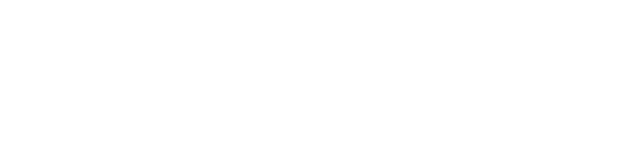
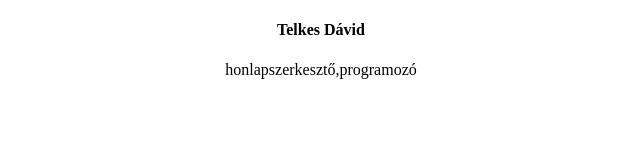
Before and after one commit to TDavid86/bemutatkozooldal, a plain HTML site: page index.html in a window 1280 px wide. Shown: the whole page, without its empty margins (319-959 px from the left). Drawn offline with Linux system fonts and the light colour scheme.

Commit message:
honlap tartalma

```diff
--- a/index.html
+++ b/index.html
@@ -0,0 +1,13 @@
+<!DOCTYPE html>
+<html>
+<head>
+    <link rel="stylesheet" href="main.css">
+    <title>Bemutatkozóoldal</title>
+</head>
+<body>
+    <div class="container">
+        <h4>Telkes Dávid</h4>
+        <p>honlapszerkesztő,programozó</p>
+    </div>
+</body>
+</html>
--- a/main.css
+++ b/main.css
@@ -1 +1,18 @@
-fő
+.container {
+    width: 100%;
+    height: 100%;
+}
+
+h4 {
+    text-align: center;
+}
+
+p {
+    text-align: center;
+}
+
+img {
+    display: block;
+    margin-left: auto;
+    margin-right: auto;
+}
```
